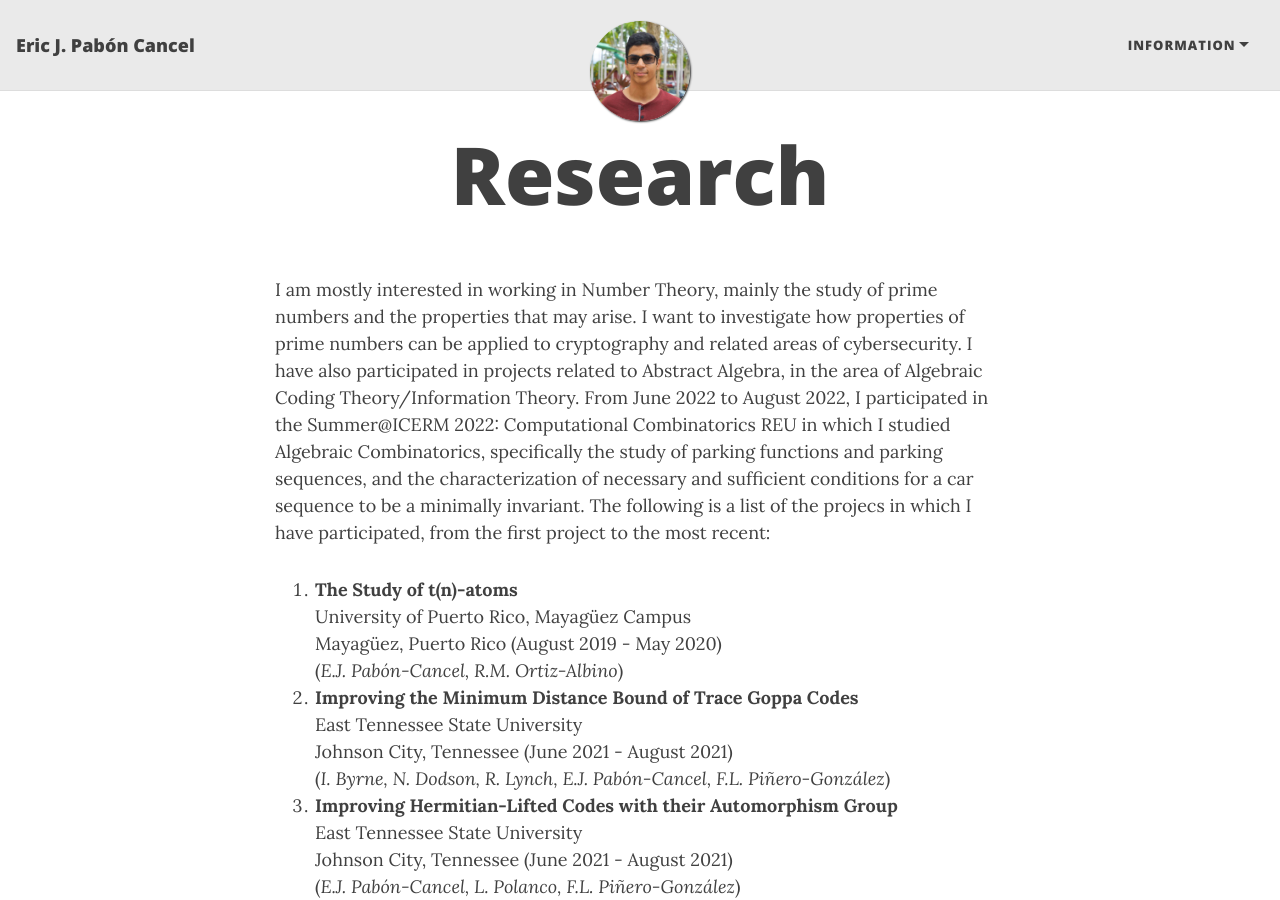
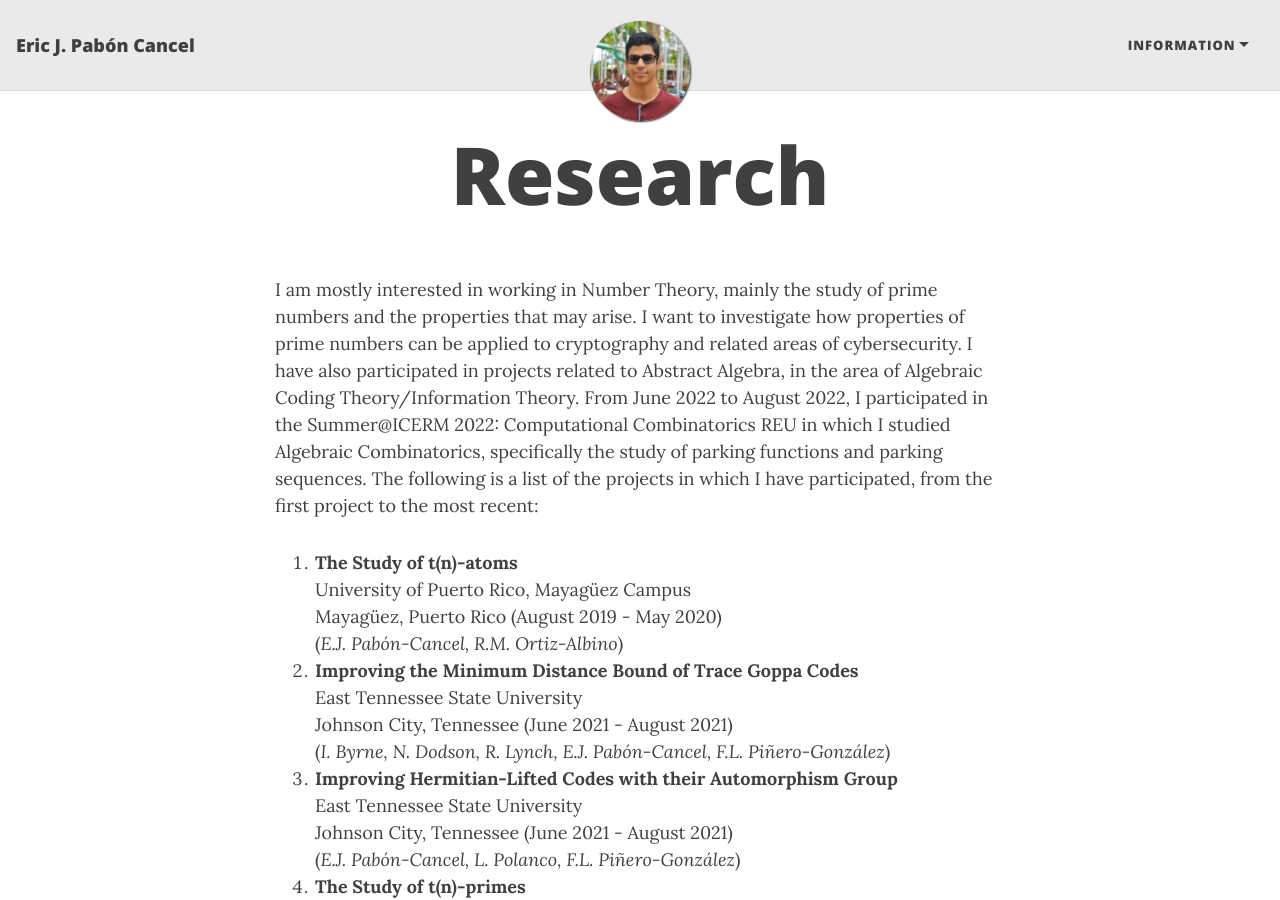
Before and after one commit to ejpaboncancel/ejpaboncancel-old.github.io, a Jekyll site: the page built from research.md, in a window 1280 px wide and 900 px high. Built offline with Jekyll 4.4.1, drawn with Linux system fonts in a browser that asks for light colours; nearby versions of some CDN libraries.

Commit message:
Update research.md

```diff
--- a/research.md
+++ b/research.md
@@ -5,7 +5,7 @@
 
 <p> I am mostly interested in working in Number Theory, mainly the study of prime numbers and the properties that may arise. I want
 to investigate how properties of prime numbers can be applied to cryptography and related areas of cybersecurity. I have also
-participated in projects related to Abstract Algebra, in the area of Algebraic Coding Theory/Information Theory. From June 2022 to August 2022, I participated in the Summer@ICERM 2022: Computational Combinatorics REU in which I studied Algebraic Combinatorics, specifically the study of parking functions and parking sequences, and the characterization of necessary and sufficient conditions for a car sequence to be a minimally invariant. The following is a list of the projecs in which I have participated, from the first project to the most recent: </p>
+participated in projects related to Abstract Algebra, in the area of Algebraic Coding Theory/Information Theory. From June 2022 to August 2022, I participated in the Summer@ICERM 2022: Computational Combinatorics REU in which I studied Algebraic Combinatorics, specifically the study of parking functions and parking sequences. The following is a list of the projects in which I have participated, from the first project to the most recent: </p>
 
 1. **The Study of t(n)-atoms** <br> University of Puerto Rico, Mayagüez Campus <br> Mayagüez, Puerto Rico (August 2019 - May 2020) <br> (<i>E.J. Pabón-Cancel, R.M. Ortiz-Albino</i>)
 2. **Improving the Minimum Distance Bound of Trace Goppa Codes** <br> East Tennessee State University <br> Johnson City, Tennessee (June 2021 - August 2021) <br> (<i>I. Byrne, N. Dodson, R. Lynch, E.J. Pabón-Cancel, F.L. Piñero-González</i>)
```
